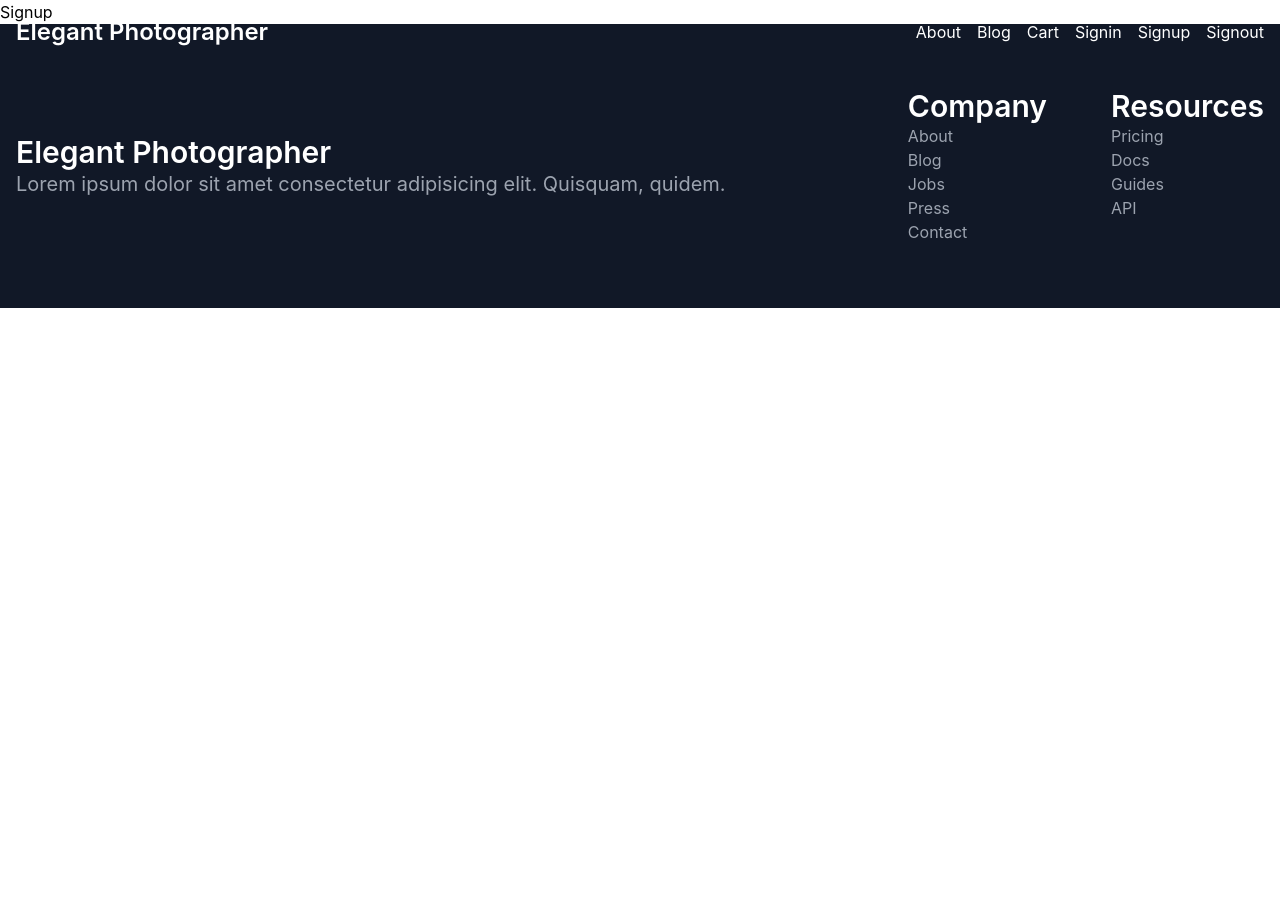
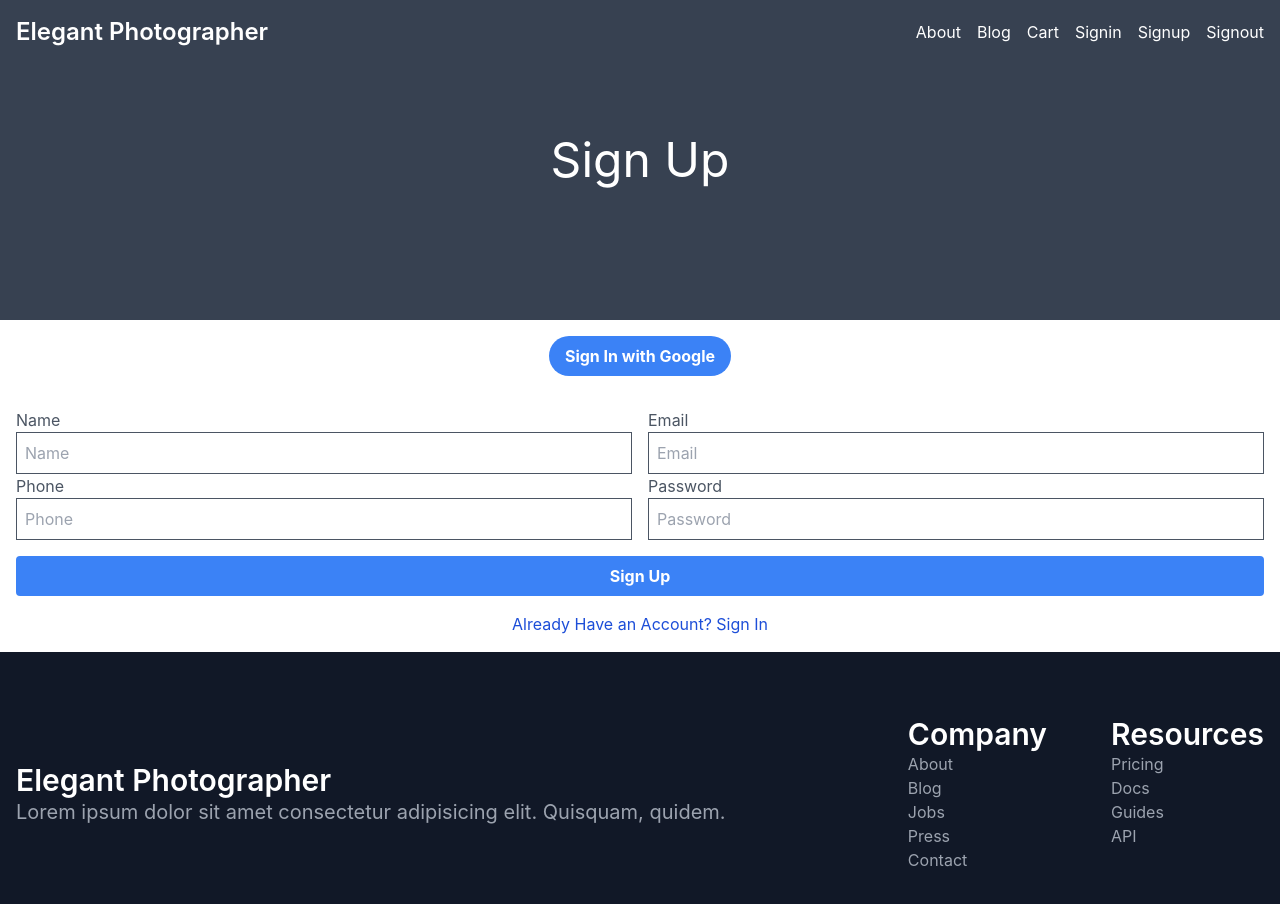
Before and after one commit to nhridoy/independent-service-provider, a React (Create React App) app: page /signup in a window 1280 px wide. Shown: the top 904 px of the page. Before the commit the page ends 800 px from the top, so only its background shows below. Built offline with nearby package versions, Linux system fonts and the light colour scheme.

Commit message:
Signin and Signup design

```diff
--- a/src/pages/Cart/Cart.js
+++ b/src/pages/Cart/Cart.js
@@ -11,14 +11,14 @@ const Cart = () => {
         setItem(json.find((service) => service.id === parseInt(id)))
       );
   }, [id]);
-  console.log(item);
+
   return (
     <div>
       <div className="relative z-0 top-0 h-[40vh] flex items-center justify-center  bg-gray-700 w-full p-4">
         <h1 className="text-white text-5xl">Buy Now</h1>
       </div>
       <form className="p-4">
-        <div className="flex flex-col md:flex-row">
+        <div className="flex flex-col gap-4 md:flex-row">
           <div className="flex gap-4 flex-col md:w-1/2">
             <div className="flex flex-col md:flex-row">
               <div className="flex flex-col md:w-1/2">
@@ -71,8 +71,35 @@ const Cart = () => {
             </button>
           </div>
           <div className="flex gap-4 flex-col md:w-1/2">
-            <p>Item:</p>
-            <p>{item.name}</p>
+            {Object.keys(item).length && (
+              <>
+                <h6 className="text-2xl font-semibold text-center">
+                  {item.name}
+                </h6>
+                <p className="pb-4">{item.description}</p>
+
+                <div className="">
+                  {item?.features.map((feature, index) => (
+                    <div className="flex items-center" key={index}>
+                      <div className="flex-shrink-0">
+                        <svg
+                          className="h-6 w-6 text-green-500"
+                          fill="currentColor"
+                          viewBox="0 0 20 20"
+                        >
+                          <path
+                            fillRule="evenodd"
+                            d="M10 18a8 8 0 100-16 8 8 0 000 16zm3.707-9.293a1 1 0 00-1.414-1.414L9 10.586 7.707 9.293a1 1 0 00-1.414 1.414l2 2a1 1 0 001.414 0l4-4z"
+                            clipRule="evenodd"
+                          />
+                        </svg>
+                      </div>
+                      <p className="ml-4">{feature}</p>
+                    </div>
+                  ))}
+                </div>
+              </>
+            )}
           </div>
         </div>
       </form>
--- a/src/pages/Signin/Signin.js
+++ b/src/pages/Signin/Signin.js
@@ -1,7 +1,60 @@
 import React from "react";
+import { Link } from "react-router-dom";
 
 const Signin = () => {
-  return <div>Signin</div>;
+  return (
+    <div>
+      <div className="relative z-0 top-0 h-[40vh] flex items-center justify-center  bg-gray-700 w-full p-4">
+        <h1 className="text-white text-5xl">Sign In</h1>
+      </div>
+      <div className="">
+        <div className="flex justify-center p-4">
+          <button
+            className="bg-blue-500 hover:bg-blue-700 text-white font-bold py-2 px-4 rounded-full"
+            type="button"
+          >
+            Sign In with Google
+          </button>
+        </div>
+        <form className="p-4 m-auto w-1/2">
+          <div className="flex flex-col gap-4 md:flex-row">
+            <div className="flex flex-col md:w-full">
+              <label className="text-gray-600">
+                <span className="text-gray-600">Email</span>
+                <input
+                  className="border border-gray-600 p-2 w-full"
+                  type="email"
+                  placeholder="Email"
+                  required
+                />
+              </label>
+
+              <label className="text-gray-600">
+                <span className="text-gray-600">Password</span>
+                <input
+                  className="border border-gray-600 p-2 w-full"
+                  type="password"
+                  placeholder="Password"
+                  required
+                />
+              </label>
+
+              <div className="flex flex-col gap-4 mt-4">
+                <button className="bg-blue-500 hover:bg-blue-700 text-white font-bold py-2 px-4 rounded">
+                  Sign In
+                </button>
+                <Link to="/signup" className="text-blue-700 text-center">
+                  Sign Up
+                </Link>
+
+                <button className="text-blue-700">Forgot Password</button>
+              </div>
+            </div>
+          </div>
+        </form>
+      </div>
+    </div>
+  );
 };
 
 export default Signin;
--- a/src/pages/Signup/Signup.js
+++ b/src/pages/Signup/Signup.js
@@ -1,7 +1,85 @@
 import React from "react";
+import { Link } from "react-router-dom";
 
 const Signup = () => {
-  return <div>Signup</div>;
+  return (
+    <div>
+      <div className="relative z-0 top-0 h-[40vh] flex items-center justify-center  bg-gray-700 w-full p-4">
+        <h1 className="text-white text-5xl">Sign Up</h1>
+      </div>
+      <div className="">
+        <div className="flex justify-center p-4">
+          <button
+            className="bg-blue-500 hover:bg-blue-700 text-white font-bold py-2 px-4 rounded-full"
+            type="button"
+          >
+            Sign In with Google
+          </button>
+        </div>
+        <form className="p-4">
+          <div className="flex flex-col gap-4 md:flex-row">
+            <div className="flex flex-col md:w-1/2">
+              <label className="text-gray-600">
+                <span className="text-gray-600">Name</span>
+                <input
+                  className="border border-gray-600 p-2 w-full"
+                  type="text"
+                  placeholder="Name"
+                  required
+                />
+              </label>
+            </div>
+            <div className="flex flex-col md:w-1/2">
+              <label className="text-gray-600">
+                <span className="text-gray-600">Email</span>
+                <input
+                  className="border border-gray-600 p-2 w-full"
+                  type="email"
+                  placeholder="Email"
+                  required
+                />
+              </label>
+            </div>
+          </div>
+          <div className="flex flex-col gap-4 md:flex-row">
+            <div className="flex flex-col md:w-1/2">
+              <label className="text-gray-600">
+                <span className="text-gray-600">Phone</span>
+                <input
+                  className="border border-gray-600 p-2 w-full"
+                  type="text"
+                  placeholder="Phone"
+                  required
+                />
+              </label>
+            </div>
+
+            <div className="flex flex-col md:w-1/2">
+              <label className="text-gray-600">
+                <span className="text-gray-600">Password</span>
+                <input
+                  className="border border-gray-600 p-2 w-full"
+                  type="password"
+                  placeholder="Password"
+                  required
+                />
+              </label>
+            </div>
+          </div>
+
+          <div className="flex flex-col gap-4 mt-4">
+            <button className="bg-blue-500 hover:bg-blue-700 text-white font-bold py-2 px-4 rounded">
+              Sign Up
+            </button>
+
+            <Link to="/signin" className="text-blue-700 text-center">
+              Already Have an Account? Sign In
+            </Link>
+          </div>
+        </form>
+      </div>
+    </div>
+  );
 };
 
 export default Signup;
```
